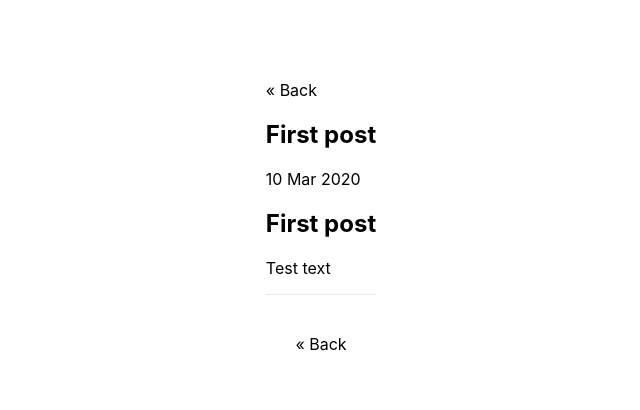
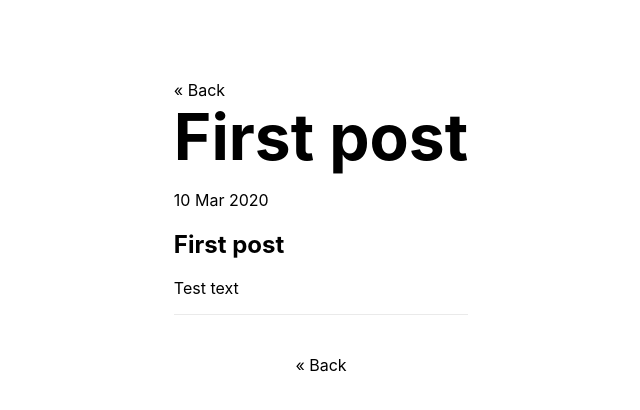
Before and after one commit to irikuo/numen, a Next.js app: page /post/first-post in a window 1280 px wide. Shown: the top 410 px of the page, without its empty margins (319-959 px from the left). Built offline with nearby package versions, Linux system fonts and the light colour scheme.

Commit message:
Moved Post to a component to use SCSS Modules

```diff
--- /dev/null
+++ b/components/Post.module.scss
@@ -0,0 +1,11 @@
+.page {
+  color: black;
+}
+
+.post {
+  color: black;
+}
+
+.header {
+  color: black;
+}
--- /dev/null
+++ b/components/Post.tsx
@@ -0,0 +1,49 @@
+import React from 'react';
+import { NextPage } from 'next';
+import Head from 'next/head';
+import Link from 'next/link';
+import format from 'date-fns/format';
+
+import styles from './Post.module.scss';
+
+export type PostProps = {
+  slug: string;
+  title: string;
+  date: string;
+  html: string;
+};
+
+const Post: NextPage<PostProps> = ({ slug, title, date, html }) => {
+  return (
+    <main className={styles.page} aria-label="Content">
+      <article className={styles.post}>
+        <header className={styles.header}>
+          <Head>
+            <title>{title}</title>
+          </Head>
+          <Link href="/">
+            <a>&laquo; Back</a>
+          </Link>
+          <h1 className="title">{title}</h1>
+          <p className="post-meta">
+            <time className="dt-published" dateTime={date}>
+              {format(new Date(date), 'd MMM yyyy')}
+            </time>
+          </p>
+        </header>
+
+        <div className="content" dangerouslySetInnerHTML={{ __html: html }}></div>
+
+        <a className="u-url" href={`/posts/${slug}`} hidden></a>
+
+        <footer className="footer">
+          <Link href="/">
+            <a>&laquo; Back</a>
+          </Link>
+        </footer>
+      </article>
+    </main>
+  );
+};
+
+export default Post;
--- a/pages/post/[slug].tsx
+++ b/pages/post/[slug].tsx
@@ -1,58 +1,12 @@
 import React from 'react';
 import { NextPage, GetStaticPaths } from 'next';
-import Head from 'next/head';
-import Link from 'next/link';
-import format from 'date-fns/format';
 import hl from 'highlight.js';
 import marked from 'marked';
 import { getPosts } from '../../utils/posts';
+import Post, { PostProps } from '../../components/Post';
 
-type PostProps = {
-  slug: string;
-  title: string;
-  date: string;
-  html: string;
-};
-
-const Post: NextPage<PostProps> = ({ slug, title, date, html }) => {
-  return (
-    <main className="page-content" aria-label="Content">
-      <div className="wrapper">
-        <article className="post h-entry">
-          <header className="post-header">
-            <Head>
-              <title>{title}</title>
-            </Head>
-            <Link href="/">
-              <a>&laquo; Back</a>
-            </Link>
-            <h1 className="post-title p-name" itemProp="name headline">
-              {title}
-            </h1>
-            <p className="post-meta">
-              <time className="dt-published" dateTime={date} itemProp="datePublished">
-                {format(new Date(date), 'd MMM yyyy')}
-              </time>
-            </p>
-          </header>
-
-          <div
-            className="post-content e-content"
-            itemProp="articleBody"
-            dangerouslySetInnerHTML={{ __html: html }}
-          ></div>
-
-          <a className="u-url" href={`/posts/${slug}`} hidden></a>
-
-          <footer className="site-footer">
-            <Link href="/">
-              <a>&laquo; Back</a>
-            </Link>
-          </footer>
-        </article>
-      </div>
-    </main>
-  );
+const PostPage: NextPage<PostProps> = (props) => {
+  return <Post {...props} />;
 };
 
 export const getStaticProps = ({ params }: { params: { slug: string } }): { props: PostProps } => {
@@ -84,4 +38,4 @@ export const getStaticPaths: GetStaticPaths = async () => {
   };
 };
 
-export default Post;
+export default PostPage;
```
